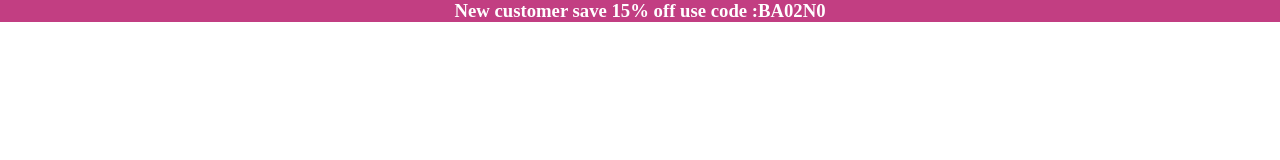
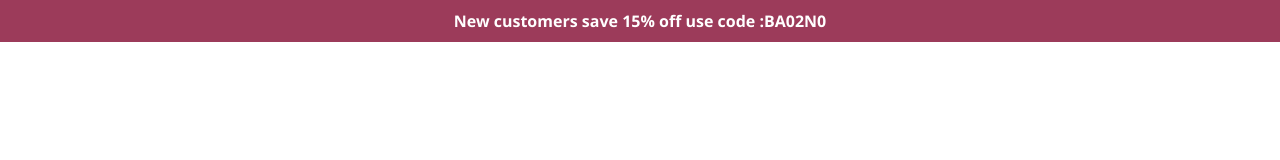
Before and after one commit to T0b1-create/cupcake-website, a plain HTML site: page index.html in a window 1280 px wide. Drawn offline with Linux system fonts and the light colour scheme.

Commit message:
Add the final design for the banner class

```diff
--- a/css/style.css
+++ b/css/style.css
@@ -1,9 +1,14 @@
-h3{
-    background-color: rgb(194, 62, 130);
+*{padding: 0;
+    margin: 0;
+    font-family: 'Segoe UI', Tahoma, Geneva, Verdana, sans-serif;
+}
+
+.banner{
+    background-color: #9c3b5a;
 text-align: center;
 color: white;
+padding: 10px;
+font-size: 16px;
+
 }
-
-*{padding: 0;
-margin: 0;
-}
+h3{text-align: center;}
--- a/index.html
+++ b/index.html
@@ -7,6 +7,7 @@
     <title>Cupcake Website</title>
 </head>
 <body>
-    <h3>New customer save 15% off use code :BA02N0</h3>
+    <h3 class="banner">New customers save 15% off use code :BA02N0</h3>
+<h3></h3>
 </body>
 </html>
```
